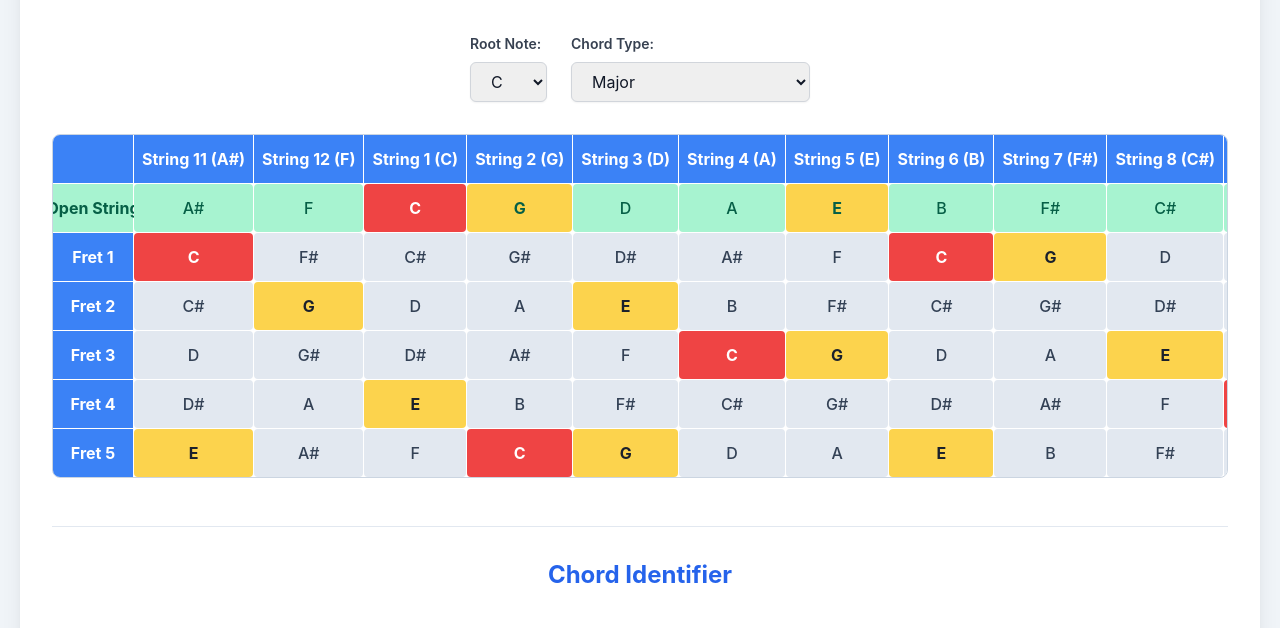
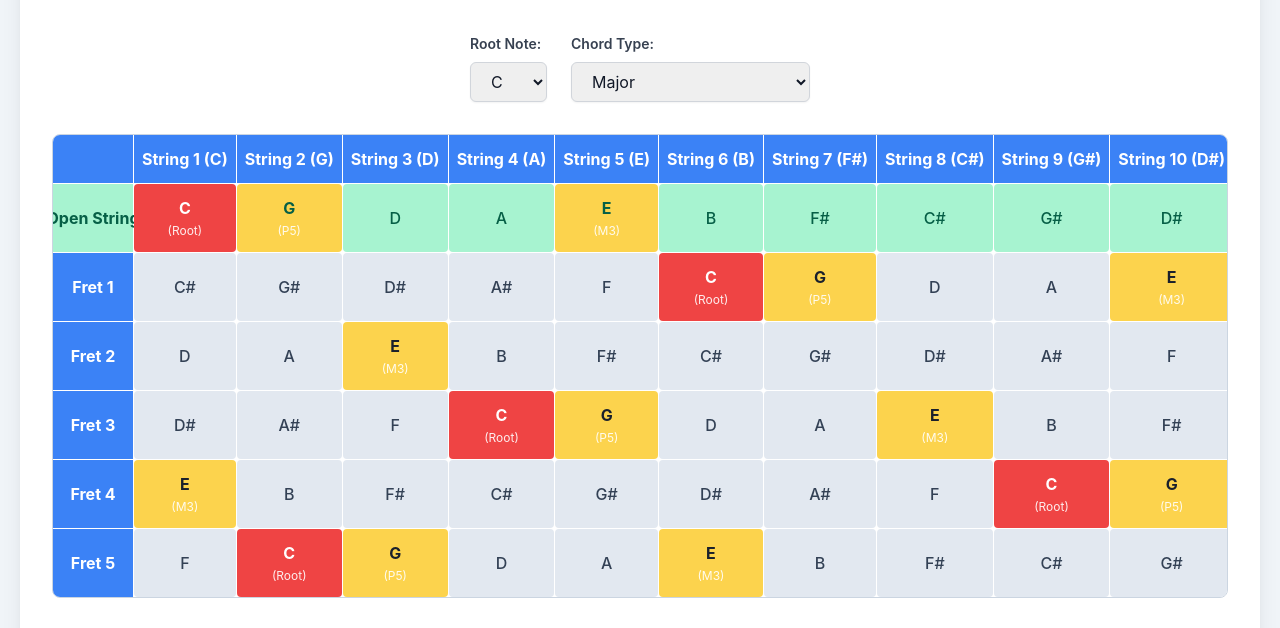
Before and after one commit to mlittle5/lirone-chord-helper, a plain HTML site: page index.html in a window 1280 px wide. Shown: the part 110-738 px from the top of the page. Drawn offline with nearby package versions, Linux system fonts and the light colour scheme.

Commit message:
Update index.html
update

```diff
--- a/index.html
+++ b/index.html
@@ -61,6 +61,7 @@
             color: #334155; /* Darker gray text */
             white-space: nowrap; /* Prevent notes from wrapping */
             display: flex;
+            flex-direction: column; /* Allow content to stack */
             align-items: center;
             justify-content: center;
             border-radius: 0.25rem; /* Small rounded corners for cells */
@@ -103,9 +104,20 @@
         /* Style for suspension arrow */
         .suspension-arrow {
             font-size: 0.9em; /* Slightly smaller than note text */
-            margin-left: 0.25em; /* Small space after the note */
             vertical-align: middle;
             line-height: 1;
+        }
+        .chord-function-label {
+            font-size: 0.75em; /* Smaller font for function labels */
+            color: rgba(0, 0, 0, 0.7); /* Slightly muted color for labels */
+            margin-top: 2px; /* Small space below the note */
+            font-weight: normal;
+        }
+        /* Adjust label color for highlighted cells for better contrast */
+        .highlighted-note .chord-function-label,
+        .resolved-note-highlight .chord-function-label,
+        .root-note-highlight .chord-function-label {
+            color: rgba(255, 255, 255, 0.9);
         }
         /* Responsive adjustments for smaller screens */
         @media (max-width: 768px) {
@@ -119,6 +131,9 @@
             .grid-cell, .grid-header {
                 padding: 0.5rem 0.3rem;
                 font-size: 0.875rem; /* Smaller font size */
+            }
+            .chord-function-label {
+                font-size: 0.65em;
             }
         }
     </style>
@@ -233,6 +248,22 @@
             }
         };
 
+        // Labels for common intervals/chord functions
+        const INTERVAL_FUNCTION_LABELS = {
+            0: 'Root',
+            1: 'm2',
+            2: 'M2',
+            3: 'm3',
+            4: 'M3',
+            5: 'P4',
+            6: 'dim5', // Tritone
+            7: 'P5',
+            8: 'aug5',
+            9: 'M6',
+            10: 'm7',
+            11: 'M7'
+        };
+
 
         // Lirone Notes data extracted from the provided Google Sheet
         // Format: [String Number, Open String Note, Fret 1 Note, ..., Fret 7 Note]
@@ -255,11 +286,10 @@
             [15, 'D', 'D#', 'E', 'F', 'F#', 'G', 'G#', 'A']
         ];
 
-        // The desired order of open string pitches for the columns
-        const NEW_OPEN_STRING_ORDER = ['Bb', 'F', 'C', 'G', 'D', 'A', 'E', 'B', 'F#', 'C#', 'G#'];
+        // This array will hold the reordered string data for rendering.
+        // As per the latest request, columns are now ordered by string number (1-15).
+        const DISPLAY_LIRONE_DATA = ORIGINAL_LIRONE_NOTES_DATA;
 
-        // This array will hold the reordered string data for rendering
-        let LIRONE_NOTES_DATA_FOR_RENDERING = [];
 
         // Get DOM elements
         const rootNoteSelect = document.getElementById('rootNote');
@@ -349,18 +379,18 @@
             // Clear existing content
             lironeFretboardDiv.innerHTML = '';
 
-            const numStrings = LIRONE_NOTES_DATA_FOR_RENDERING.length;
+            const numStrings = DISPLAY_LIRONE_DATA.length;
             // Set grid template columns dynamically: 1 for row labels, then numStrings for actual strings
             lironeFretboardDiv.style.gridTemplateColumns = `minmax(80px, 0.75fr) repeat(${numStrings}, 1fr)`;
 
-            // Create header row: empty top-left cell + String headers
+            // Create header row: empty top-left cell + String headers (String 1, String 2, etc.)
             const emptyHeaderCell = document.createElement('div');
             emptyHeaderCell.classList.add('grid-header', 'rounded-none');
             emptyHeaderCell.textContent = '';
             lironeFretboardDiv.appendChild(emptyHeaderCell);
 
             // Add String headers (e.g., "String 1 (C)", "String 2 (G)")
-            LIRONE_NOTES_DATA_FOR_RENDERING.forEach(stringData => {
+            DISPLAY_LIRONE_DATA.forEach(stringData => {
                 const stringNum = stringData[0];
                 const openNote = stringData[1];
                 const headerCell = document.createElement('div');
@@ -378,10 +408,15 @@
             openStringLabelCell.textContent = 'Open String';
             lironeFretboardDiv.appendChild(openStringLabelCell);
 
-            LIRONE_NOTES_DATA_FOR_RENDERING.forEach(stringData => {
+            DISPLAY_LIRONE_DATA.forEach(stringData => {
                 const cell = document.createElement('div');
                 cell.classList.add('grid-cell', 'open-string-row-cell');
-                cell.textContent = stringData[1]; // Open String note
+
+                const noteSpan = document.createElement('span');
+                noteSpan.classList.add('original-note-text');
+                noteSpan.textContent = stringData[1]; // Open String note
+                cell.appendChild(noteSpan);
+
                 cell.dataset.note = normalizeNote(stringData[1]); // Store normalized note for highlighting
                 lironeFretboardDiv.appendChild(cell);
             });
@@ -394,16 +429,25 @@
                 fretLabelCell.textContent = `Fret ${fretNumber}`;
                 lironeFretboardDiv.appendChild(fretLabelCell);
 
-                LIRONE_NOTES_DATA_FOR_RENDERING.forEach(stringData => {
+                DISPLAY_LIRONE_DATA.forEach(stringData => {
                     const cell = document.createElement('div');
                     cell.classList.add('grid-cell');
+
                     // +2 to skip the string number and open string note in the stringData array
                     // Ensure we don't go out of bounds if original data has fewer frets
                     if (fretIndex + 2 < stringData.length) {
-                        cell.textContent = stringData[fretIndex + 2];
-                        cell.dataset.note = normalizeNote(stringData[fretIndex + 2]); // Store normalized note for highlighting
+                        const noteText = stringData[fretIndex + 2];
+                        const noteSpan = document.createElement('span');
+                        noteSpan.classList.add('original-note-text');
+                        noteSpan.textContent = noteText;
+                        cell.appendChild(noteSpan);
+
+                        cell.dataset.note = normalizeNote(noteText); // Store normalized note for highlighting
                     } else {
-                        cell.textContent = ''; // Or some other placeholder if fret doesn't exist
+                        const noteSpan = document.createElement('span');
+                        noteSpan.classList.add('original-note-text');
+                        noteSpan.textContent = ''; // Empty for out of bounds frets
+                        cell.appendChild(noteSpan);
                     }
                     lironeFretboardDiv.appendChild(cell);
                 });
@@ -411,53 +455,63 @@
         }
 
         /**
-         * Updates the highlighting of notes on the fretboard based on the selected chord.
+         * Updates the highlighting and function labels of notes on the fretboard based on the selected chord.
          */
         function updateHighlighting() {
-            // Get selected root note and chord type
             const selectedRoot = rootNoteSelect.value;
             const selectedType = chordTypeSelect.value;
 
-            // Calculate the notes in the selected chord, including suspension details if applicable
             const { chordNotes, suspendedNote, resolvedNote } = getChordNotesAndSuspensions(selectedRoot, selectedType);
             const isSuspension = CHORD_DEFINITIONS[selectedType]?.type === 'suspension';
-            const resolutionDirection = CHORD_DEFINITIONS[selectedType]?.resolutionDirection;
 
-            // Get all note cells on the fretboard that have a 'data-note' attribute
             const noteCells = lironeFretboardDiv.querySelectorAll('.grid-cell[data-note]');
 
-            // Remove existing highlights and arrows
+            // Clear existing highlights, labels, and arrows
             noteCells.forEach(cell => {
                 cell.classList.remove('highlighted-note', 'resolved-note-highlight', 'root-note-highlight');
-                // Remove any existing arrow spans
+                // Remove existing function label span and arrow span
+                const existingLabel = cell.querySelector('.chord-function-label');
+                if (existingLabel) existingLabel.remove();
                 const existingArrow = cell.querySelector('.suspension-arrow');
-                if (existingArrow) {
-                    existingArrow.remove();
-                }
+                if (existingArrow) existingArrow.remove();
             });
 
-            // Apply new highlights and potentially arrows
+            // Apply new highlights and labels
             noteCells.forEach(cell => {
                 const cellNote = cell.dataset.note;
+                const originalNoteTextSpan = cell.querySelector('.original-note-text');
 
+                if (!originalNoteTextSpan) return; // Should not happen if rendering is correct
+
+                // Calculate the interval for labeling
+                const intervalNumber = (getNoteIndex(cellNote) - getNoteIndex(selectedRoot) + 12) % 12;
+                let functionLabelText = INTERVAL_FUNCTION_LABELS[intervalNumber] || '';
+
+                // Add chord function label span
+                const functionLabelSpan = document.createElement('span');
+                functionLabelSpan.classList.add('chord-function-label');
+
+                // Prioritize highlighting: Root > Resolved > Suspended > Other Chord Tone
                 if (cellNote === normalizeNote(selectedRoot)) {
-                    // Highlight the root note in red
                     cell.classList.add('root-note-highlight');
+                    functionLabelSpan.textContent = `(${functionLabelText})`;
+                    cell.appendChild(functionLabelSpan);
                 } else if (resolvedNote && cellNote === resolvedNote && cellNote !== suspendedNote) {
-                    // Highlight resolved note with specific color if it's different from the suspended note
                     cell.classList.add('resolved-note-highlight');
-                } else if (chordNotes.has(cellNote)) {
-                    // Highlight all other notes of the chord (including the suspended note if applicable)
-                    cell.classList.add('highlighted-note');
-                }
-
-                // Add arrow if it's the suspended note and it's a suspension chord type
-                if (isSuspension && cellNote === suspendedNote && resolutionDirection) {
+                    functionLabelSpan.textContent = `(Resolved)`; // Specific label for resolved note
+                    cell.appendChild(functionLabelSpan);
+                } else if (isSuspension && cellNote === suspendedNote) {
+                    cell.classList.add('highlighted-note'); // Suspended note is also part of the chord
                     const arrowSpan = document.createElement('span');
                     arrowSpan.classList.add('suspension-arrow');
-                    // Changed to 'up' for all suspensions
-                    arrowSpan.textContent = '↑';
+                    arrowSpan.textContent = '↑'; // Arrow for suspension (up)
                     cell.appendChild(arrowSpan);
+                    functionLabelSpan.textContent = `(${functionLabelText})`; // Add interval label for suspended note
+                    cell.appendChild(functionLabelSpan);
+                } else if (chordNotes.has(cellNote)) {
+                    cell.classList.add('highlighted-note');
+                    functionLabelSpan.textContent = `(${functionLabelText})`;
+                    cell.appendChild(functionLabelSpan);
                 }
             });
         }
@@ -511,7 +565,7 @@
         }
 
         /**
-         * Populates the chord type dropdown with options. No arrows in dropdown.
+         * Populates the chord type dropdown with options.
          */
         function populateChordTypeDropdown() {
             chordTypeSelect.innerHTML = ''; // Clear existing options
@@ -519,7 +573,7 @@
                 const chordDef = CHORD_DEFINITIONS[key];
                 const option = document.createElement('option');
                 option.value = key;
-                option.textContent = chordDef.label; // No arrows in dropdown
+                option.textContent = chordDef.label;
                 chordTypeSelect.appendChild(option);
             }
         }
@@ -536,31 +590,10 @@
                 rootNoteSelect.appendChild(option);
             });
 
-            // Create a map from original string data for quick lookup by open note
-            const originalLironeDataMap = new Map();
-            ORIGINAL_LIRONE_NOTES_DATA.forEach(stringData => {
-                const normalizedOpenNote = normalizeNote(stringData[1]);
-                // Store the first occurrence if duplicates exist, as per the original sheet
-                if (!originalLironeDataMap.has(normalizedOpenNote)) {
-                    originalLironeDataMap.set(normalizedOpenNote, stringData);
-                }
-            });
-
-            // Reorder LIRONE_NOTES_DATA_FOR_RENDERING based on NEW_OPEN_STRING_ORDER
-            NEW_OPEN_STRING_ORDER.forEach(note => {
-                const normalizedNote = normalizeNote(note);
-                const stringData = originalLironeDataMap.get(normalizedNote);
-                if (stringData) {
-                    LIRONE_NOTES_DATA_FOR_RENDERING.push(stringData);
-                } else {
-                    console.warn(`No string data found for requested open note: ${note}. It might not be in the original data or is an enharmonic equivalent not handled.`);
-                }
-            });
-
             // Populate chord type dropdown
             populateChordTypeDropdown();
 
-            // Render the initial fretboard with the transposed layout
+            // Render the initial fretboard with the transposed layout (string numbers 1-15 as columns)
             renderLironeFretboard();
 
             // Set initial selection and highlight
```
